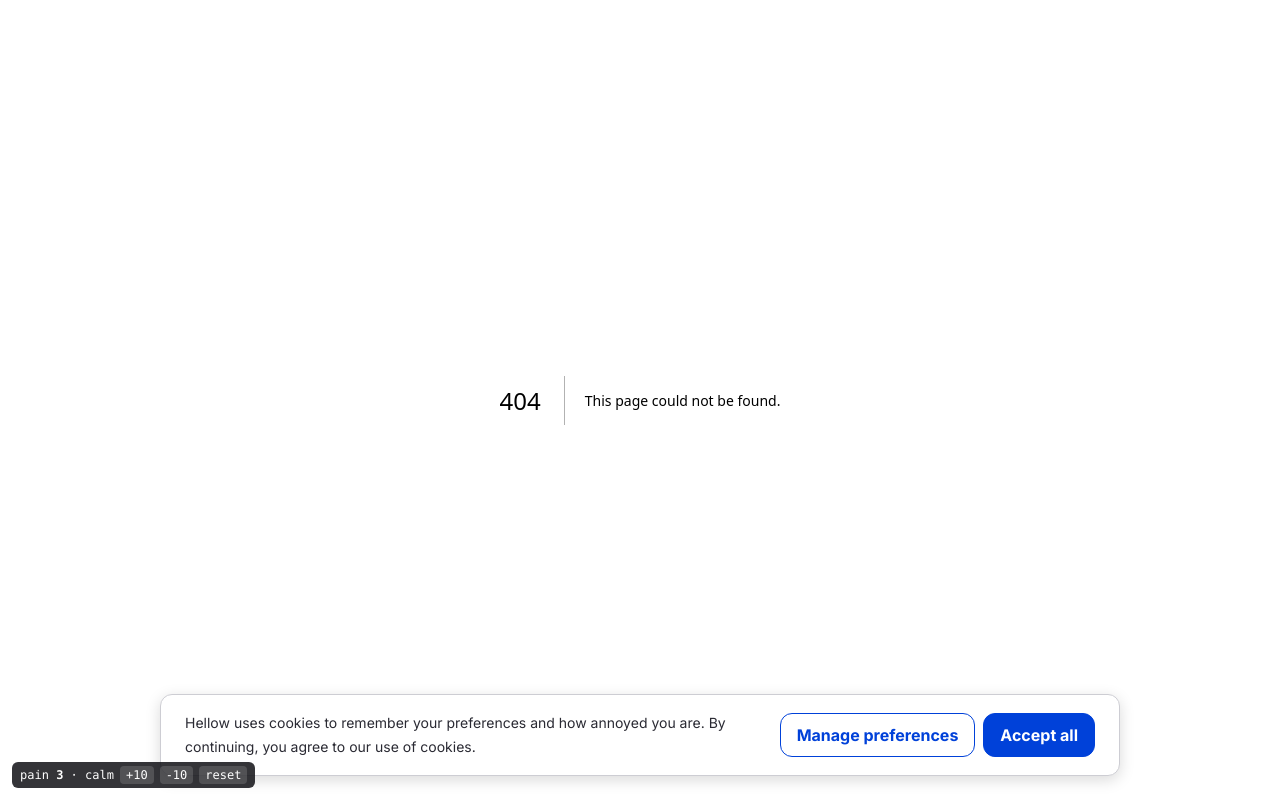
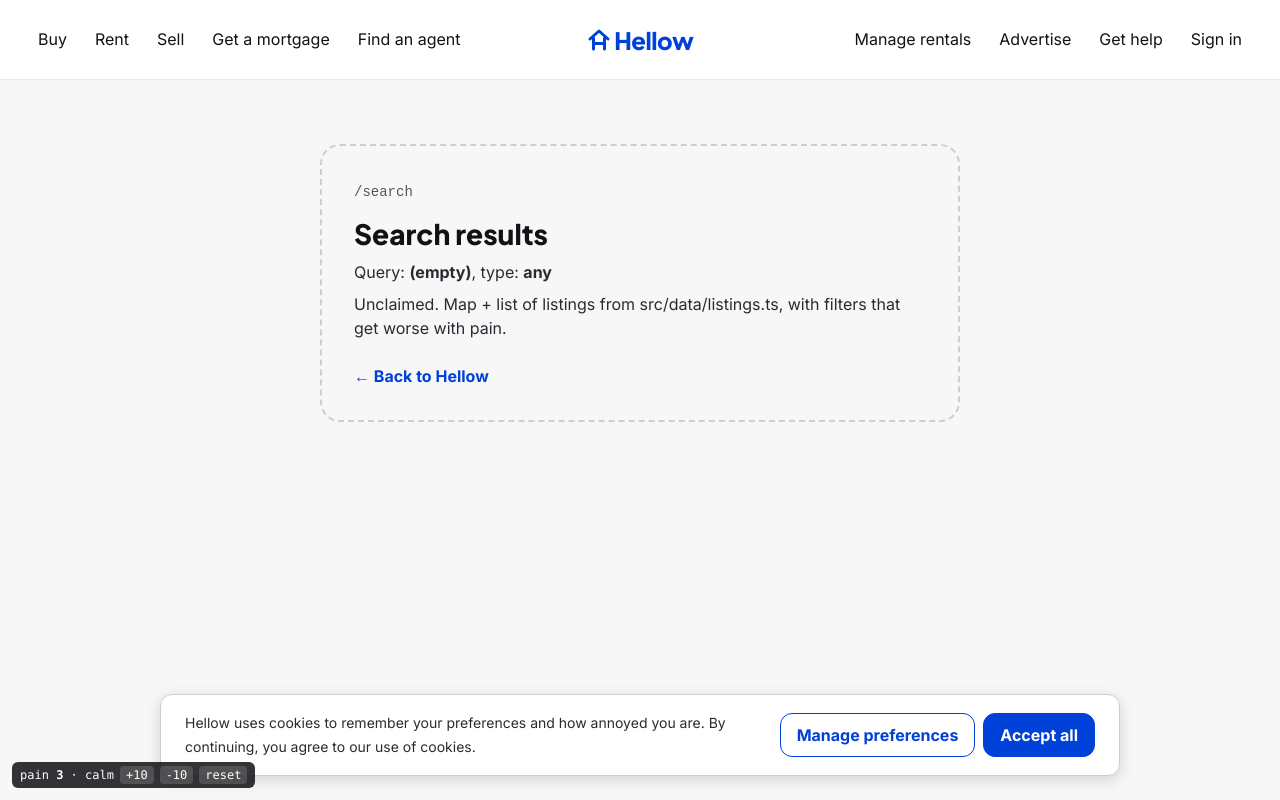
Before and after one commit to zekariasasaminew/MLH-Apt-Hell, a Next.js app: page /search in a window 1280 px wide. Before the commit this address had no page. Built offline with nearby package versions, Linux system fonts and the light colour scheme.

Commit message:
Add placeholder routes for search, listing detail, sign-in and apply
Each route gets its own folder and CSS module so one teammate can own it
without touching anyone else's files. Listing pages prerender from the
listings data; search reads its query inside Suspense as Cache
Components requires.

```diff
--- /dev/null
+++ b/src/app/apply/page.module.css
@@ -0,0 +1,5 @@
+.main {
+  min-height: 100vh;
+  padding: 1px 16px;
+  background: #fff7e6;
+}
--- /dev/null
+++ b/src/app/listing/[id]/page.module.css
@@ -0,0 +1,5 @@
+.main {
+  min-height: calc(100vh - 80px);
+  padding: 0 16px;
+  overflow: hidden;
+}
--- /dev/null
+++ b/src/app/search/page.module.css
@@ -0,0 +1,6 @@
+.main {
+  min-height: calc(100vh - 80px);
+  padding: 0 16px;
+  background: var(--surface-grey);
+  overflow: hidden;
+}
--- /dev/null
+++ b/src/app/search/page.tsx
@@ -0,0 +1,30 @@
+import { Suspense } from "react";
+import { Placeholder } from "@/components/site/Placeholder";
+import { SiteHeader } from "@/components/site/SiteHeader";
+import styles from "./page.module.css";
+
+export default function SearchPage({ searchParams }: PageProps<"/search">) {
+  return (
+    <>
+      <SiteHeader />
+      <main className={styles.main}>
+        <Placeholder route="/search">
+          <h1>Search results</h1>
+          <Suspense fallback={<p>Loading your query…</p>}>
+            <Query searchParams={searchParams} />
+          </Suspense>
+          <p>Unclaimed. Map + list of listings from src/data/listings.ts, with filters that get worse with pain.</p>
+        </Placeholder>
+      </main>
+    </>
+  );
+}
+
+async function Query({ searchParams }: Pick<PageProps<"/search">, "searchParams">) {
+  const { q, type } = await searchParams;
+  return (
+    <p>
+      Query: <b>{q || "(empty)"}</b>, type: <b>{type || "any"}</b>
+    </p>
+  );
+}
--- /dev/null
+++ b/src/app/signin/page.module.css
@@ -0,0 +1,5 @@
+.main {
+  min-height: 100vh;
+  padding: 1px 16px;
+  background: #e8efff;
+}
--- /dev/null
+++ b/src/components/site/Placeholder.module.css
@@ -0,0 +1,34 @@
+.box {
+  max-width: 640px;
+  margin: 64px auto;
+  padding: 32px;
+  border: 2px dashed var(--border);
+  border-radius: var(--radius-lg);
+}
+
+.route {
+  font-size: 14px;
+  color: var(--ink-muted);
+}
+
+.body {
+  margin-top: 12px;
+}
+
+.body h1 {
+  font-family: var(--font-display);
+  font-size: 28px;
+  line-height: 36px;
+}
+
+.body p {
+  margin-top: 8px;
+  color: var(--ink-2);
+}
+
+.home {
+  display: inline-block;
+  margin-top: 24px;
+  font-weight: 700;
+  color: var(--blue);
+}
--- /dev/null
+++ b/src/components/site/Placeholder.tsx
@@ -0,0 +1,15 @@
+import Link from "next/link";
+import styles from "./Placeholder.module.css";
+
+/** Temporary body for routes nobody has claimed yet. Delete it from your page once you start building. */
+export function Placeholder({ route, children }: { route: string; children: React.ReactNode }) {
+  return (
+    <div className={styles.box}>
+      <code className={styles.route}>{route}</code>
+      <div className={styles.body}>{children}</div>
+      <Link href="/" className={styles.home}>
+        ← Back to Hellow
+      </Link>
+    </div>
+  );
+}
```
Also changed, not shown: src/app/apply/page.tsx (added, +13 -0 lines), src/app/listing/[id]/page.tsx (added, +30 -0 lines), src/app/signin/page.tsx (added, +13 -0 lines).
